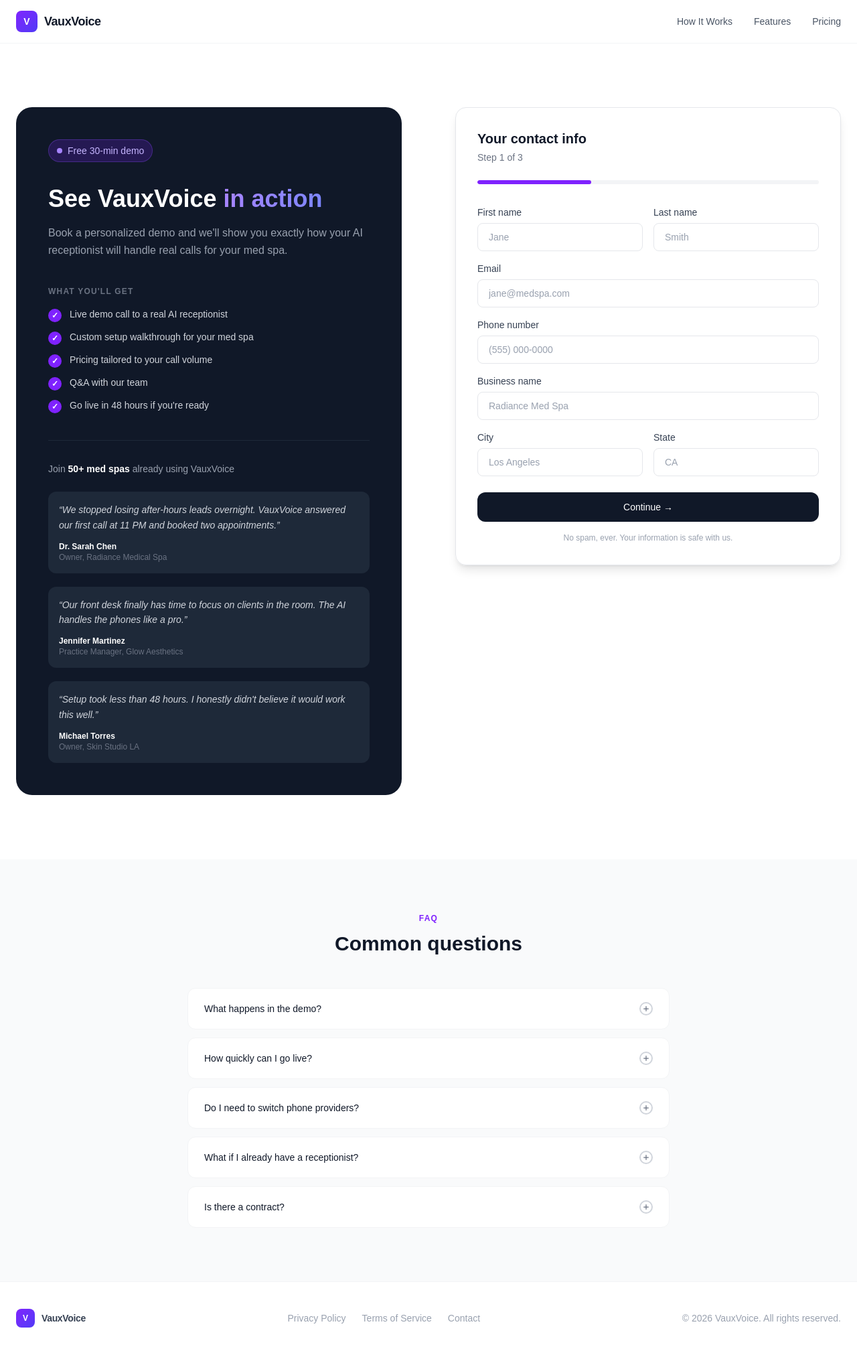
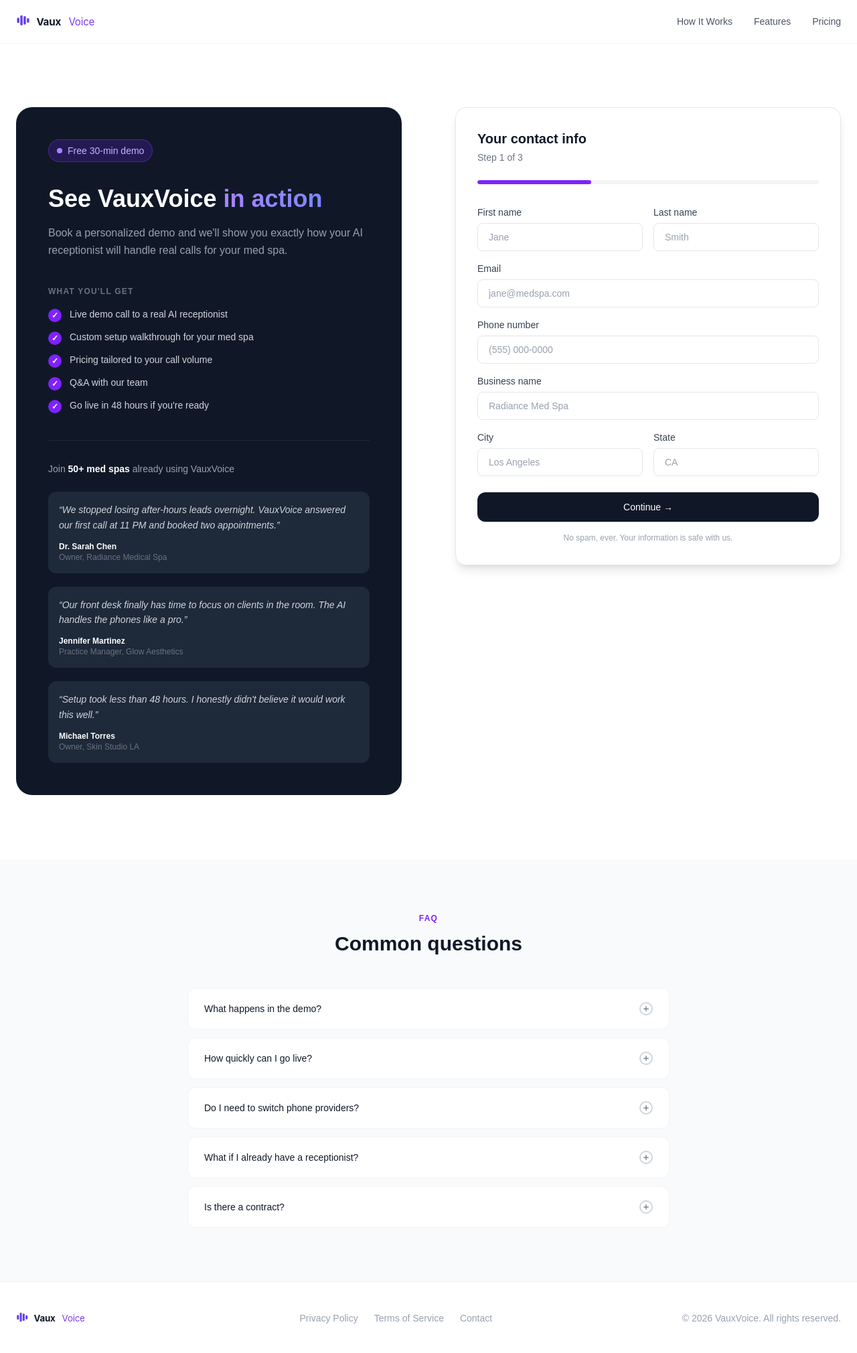
Before and after one commit to elvzhangg/medspa-voice-platform, a Next.js app: page /book-a-demo in a window 1280 px wide. Shown: the whole page at 67% size. Built offline with nearby package versions, Linux system fonts and the light colour scheme.

Commit message:
feat: VauxVoice logo SVG + update nav/footer/metadata

```diff
--- a/src/app/book-a-demo/page.tsx
+++ b/src/app/book-a-demo/page.tsx
@@ -43,11 +43,8 @@
       {/* Nav */}
       <nav className="fixed top-0 w-full bg-white/80 backdrop-blur-lg border-b border-gray-100 z-50">
         <div className="max-w-7xl mx-auto px-6 h-16 flex items-center justify-between">
-          <Link href="/" className="flex items-center gap-2.5">
-            <div className="w-8 h-8 bg-gradient-to-br from-violet-600 to-indigo-600 rounded-lg flex items-center justify-center">
-              <span className="text-white text-sm font-bold">V</span>
-            </div>
-            <span className="font-semibold text-lg tracking-tight">VauxVoice</span>
+          <Link href="/" className="flex items-center">
+            <img src="/logo.svg" alt="VauxVoice" width={160} height={40} className="h-8 w-auto" />
           </Link>
           <div className="hidden md:flex items-center gap-8 text-sm">
             <Link href="/#how-it-works" className="text-gray-600 hover:text-gray-900 transition-colors">
@@ -84,11 +81,8 @@
       {/* Footer */}
       <footer className="border-t border-gray-100 py-10">
         <div className="max-w-7xl mx-auto px-6 flex flex-col md:flex-row items-center justify-between gap-4 text-sm text-gray-400">
-          <div className="flex items-center gap-2.5">
-            <div className="w-7 h-7 bg-gradient-to-br from-violet-600 to-indigo-600 rounded-lg flex items-center justify-center">
-              <span className="text-white text-xs font-bold">V</span>
-            </div>
-            <span className="font-semibold text-gray-700 tracking-tight">VauxVoice</span>
+          <div className="flex items-center">
+            <img src="/logo.svg" alt="VauxVoice" width={140} height={35} className="h-7 w-auto" />
           </div>
           <div className="flex items-center gap-6">
             <a href="#" className="hover:text-gray-700 transition-colors">Privacy Policy</a>
--- a/src/app/layout.tsx
+++ b/src/app/layout.tsx
@@ -13,8 +13,8 @@
 });
 
 export const metadata: Metadata = {
-  title: "MedSpa Voice — AI Receptionist for Med Spas",
-  description: "Never miss a call again. AI-powered phone receptionist that knows your services, books appointments 24/7, and sounds completely natural.",
+  title: "VauxVoice — AI Receptionist for Med Spas",
+  description: "Never miss a call. VauxVoice answers 24/7, knows your services, and books appointments automatically.",
 };
 
 export default function RootLayout({
```
Also changed, not shown: public/logo-light.svg (added).
